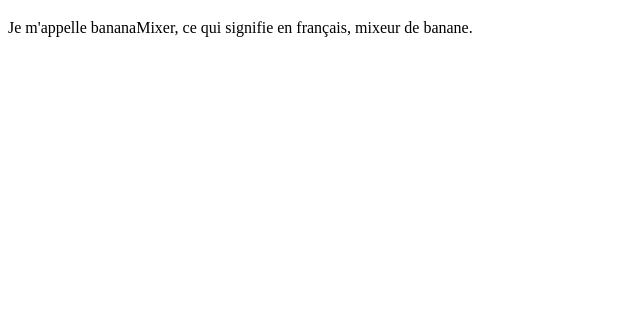
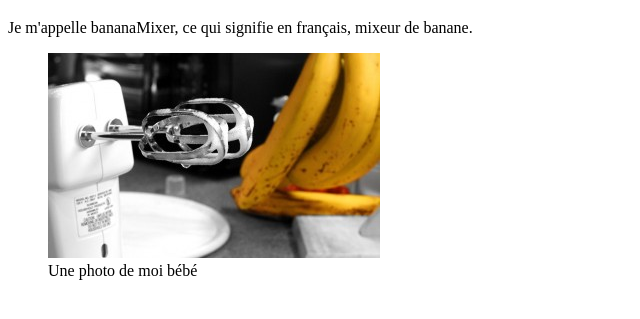
Before and after one commit to matmutant/openclassrooms-activity, a plain HTML site: page index.html in a window 1280 px wide. Shown: the part 61-380 px from the top of the page, without its empty margins (0-640 px from the left). Drawn offline with Linux system fonts and the light colour scheme.

Commit message:
Ajout d'une photo dans la page web.

```diff
--- a/index.html
+++ b/index.html
@@ -8,5 +8,9 @@
     <body>
         <h1>La page perso de bananaMixer !</h1>
         <p>Je m'appelle bananaMixer, ce qui signifie en français, mixeur de banane.</p>
+        <figure>
+            <img src="bananaMixer.jpg" alt="Une photo de moi bébé" />
+            <figcaption>Une photo de moi bébé</figcaption>
+        </figure>
     </body>
 </html>
```
Also changed, not shown: bananaMixer.jpg (added).
